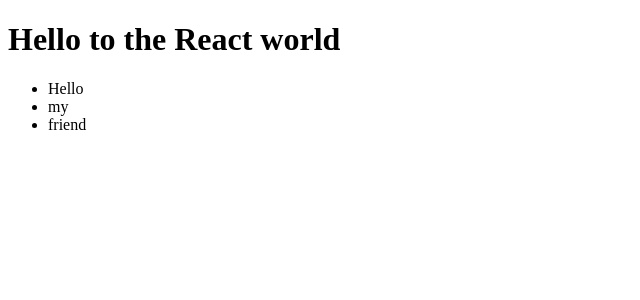
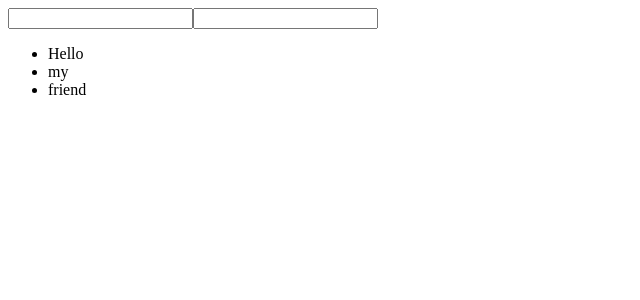
Before and after one commit to codiku/react-introduction, a React (Create React App) app: page / in a window 1280 px wide. Shown: the top 300 px of the page, without its empty margins (0-640 px from the left). Built offline with nearby package versions, Linux system fonts and the light colour scheme.

Commit message:
Update App.jsx

```diff
--- a/src/App.jsx
+++ b/src/App.jsx
@@ -1,8 +1,10 @@
 import { Greetings } from "./Greetings";
+
 export function App() {
   return (
     <>
-      <h1>Hello to the React world</h1>
+      <input type="text" />
+      <input type="text" />
       <Greetings />
     </>
   );
```
